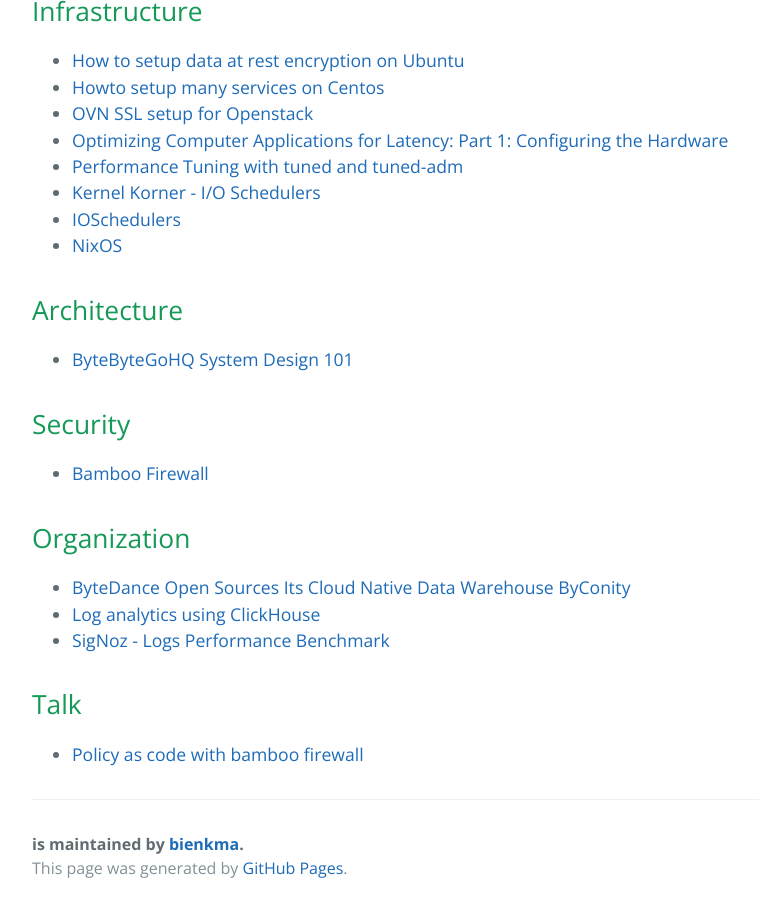
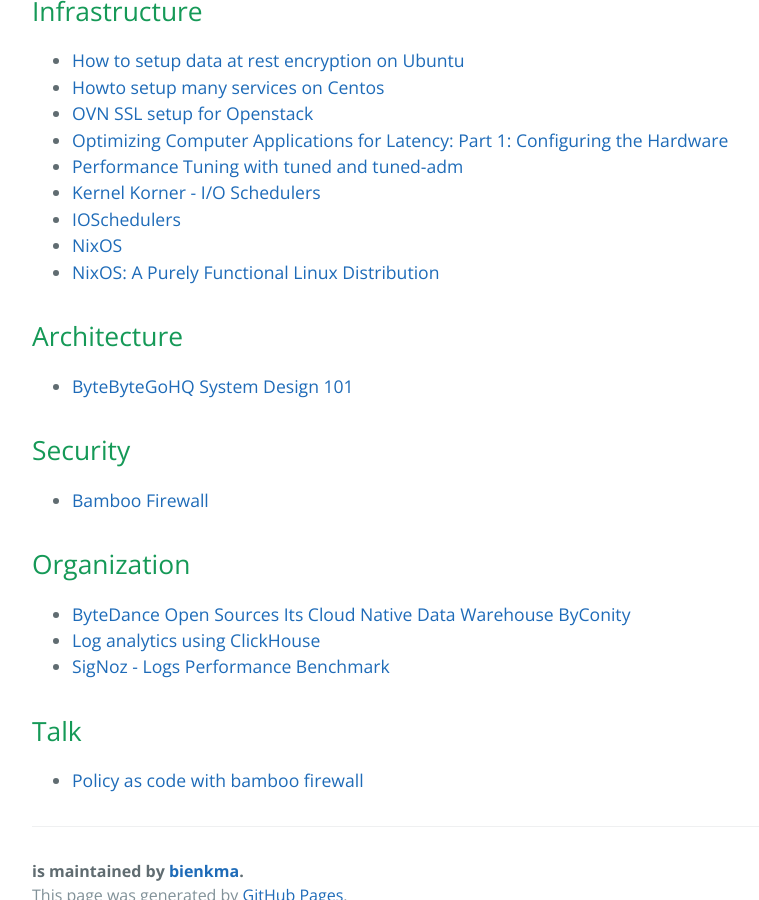
Before and after one commit to bienkma/bienkma.github.io, a Jekyll site: the page built from index.md, in a window 1280 px wide and 900 px high, scrolled down 2696 px. Shown: the whole window, without its empty margins (192-951 px from the left). Built offline with Jekyll 4.4.1, drawn with Linux system fonts in a browser that asks for light colours.

Commit message:
add papper

```diff
--- a/index.md
+++ b/index.md
@@ -102,6 +102,7 @@ spec:
 * [Kernel Korner - I/O Schedulers](https://www.linuxjournal.com/article/6931)
 * [IOSchedulers](https://wiki.ubuntu.com/Kernel/Reference/IOSchedulers)
 * [NixOS](https://www.infoq.com/articles/configuration-management-with-nix/)
+* [NixOS: A Purely Functional Linux Distribution](https://edolstra.github.io/pubs/nixos-jfp-final.pdf)
 
 ## Architecture
 * [ByteByteGoHQ System Design 101](https://github.com/ByteByteGoHq/system-design-101)
```
